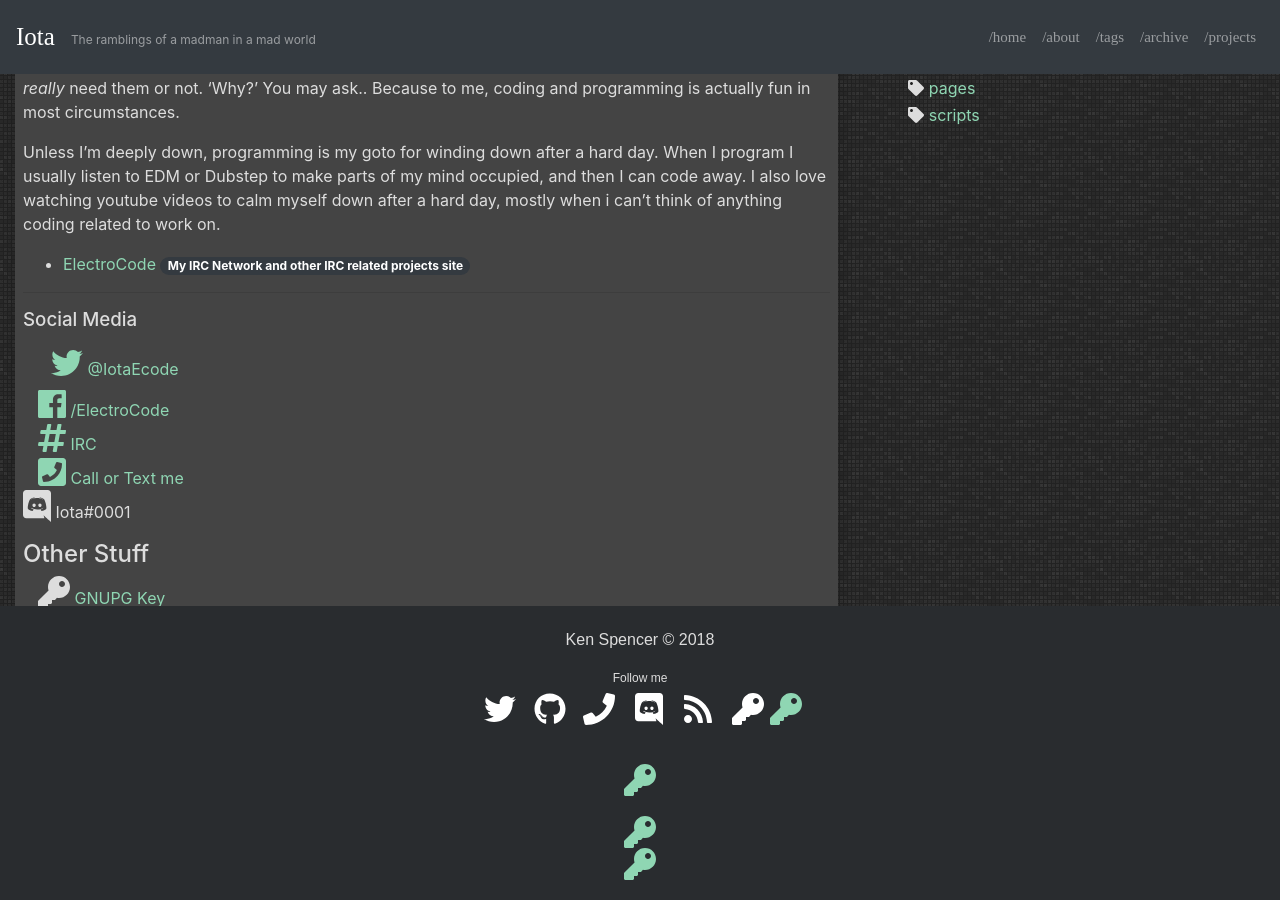
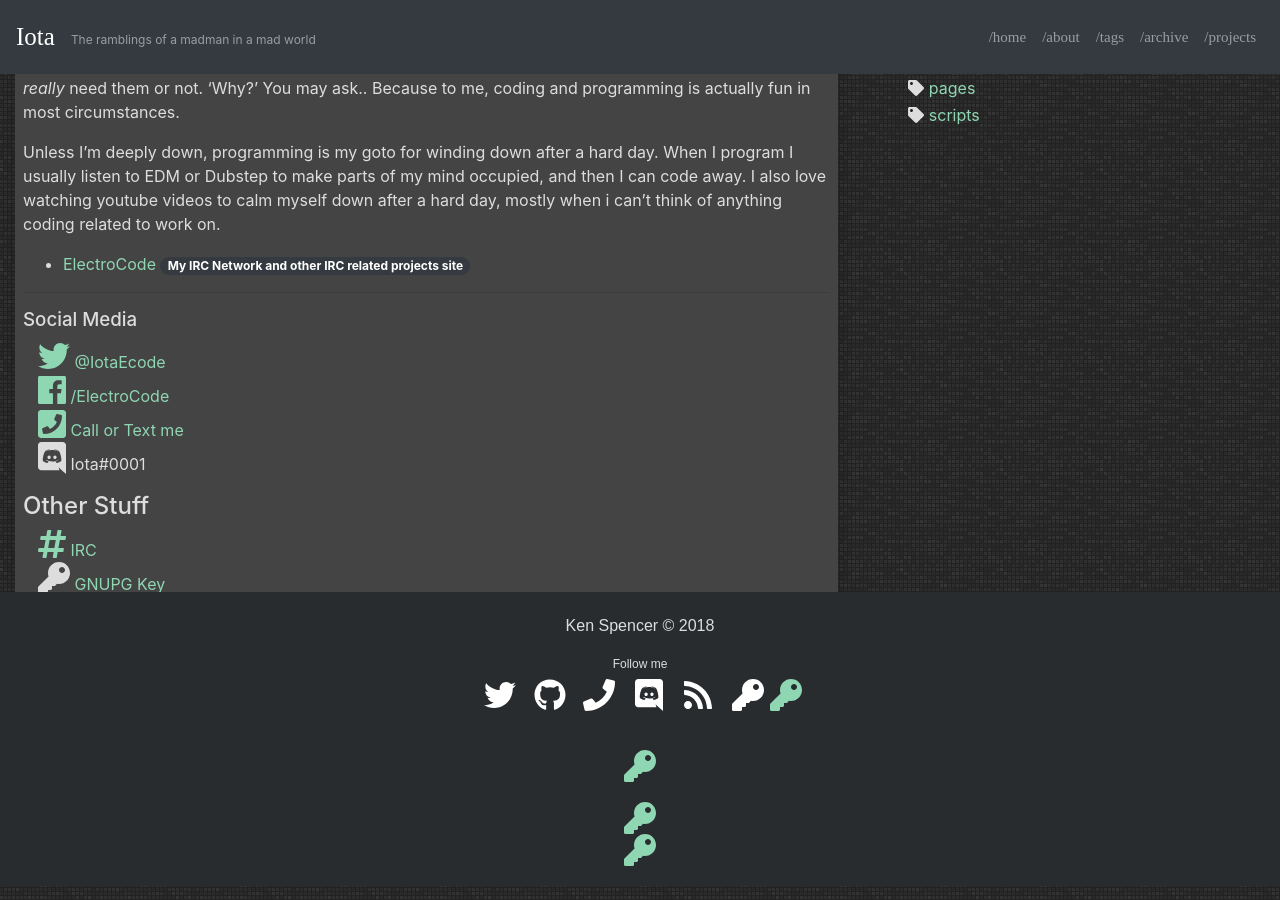
Before and after one commit to IotaSpencer/iotaspencer.me, a Jekyll site: the page built from about.md, in a window 1280 px wide and 900 px high, scrolled down 288 px. Built offline with Jekyll 4.4.1, drawn with Linux system fonts in a browser that asks for light colours; nearby versions of some CDN libraries.

Commit message:
fix contact page

```diff
--- a/_includes/contact.md
+++ b/_includes/contact.md
@@ -1,7 +1,7 @@
 ### Social Media
 
 <div class="container">
-<a class="btn" href="https://twitter.com/IotaEcode">
+<a href="https://twitter.com/IotaEcode">
 <i class="fab fa-twitter fa-2x"></i>
 @IotaEcode
 </a>
@@ -12,19 +12,14 @@
 /ElectroCode
 </a>
 </div>
-<div class="container">
-<a href="ircs://irc.electrocode.net">
-<i class="fas fa-hashtag fa-2x"></i>
-IRC
-</a>
-</div>
+
 <div class="container">
 <a href="tel:18022220843">
 <i class="fas fa-phone-square fa-2x"></i>
 Call or Text me
 </a>
 </div>
-<div>
+<div class="container">
 <p>
 <i class="fab fa-discord fa-2x"></i>
 Iota#0001
@@ -34,6 +29,12 @@ Iota#0001
 ## Other Stuff
 
 <div class="container">
+<a href="ircs://irc.electrocode.net">
+<i class="fas fa-hashtag fa-2x"></i>
+IRC
+</a>
+</div>
+<div class="container">
 <i class="fas fa-key fa-2x"></i>
 <a href="/gnupg">
 GNUPG Key
```
